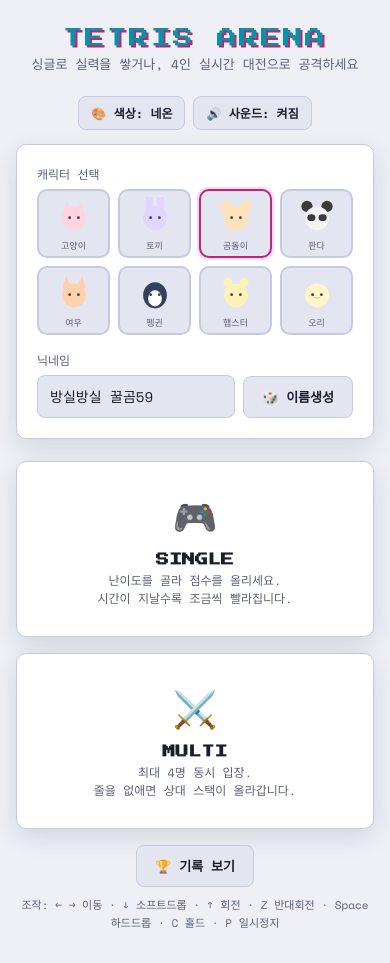
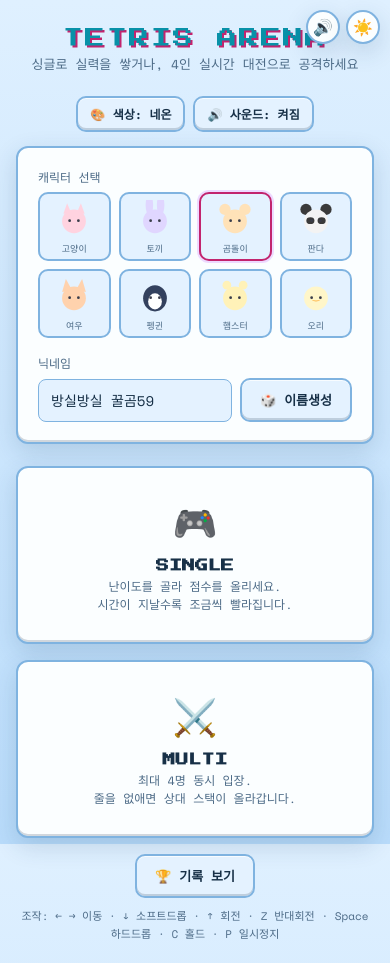
Before and after one commit to jwh0824-spec/tetris-arena, a website: page index.html in a window 390 px wide. Drawn offline with nearby package versions, Linux system fonts and the light colour scheme.

Commit message:
Add in-game sound toggle, light/dark UI theme switch, arcade-style skin polish
- A floating sound icon button (top-right, on every screen) toggles
  audio without leaving the game, addressing sound only being reachable
  from the main menu before.
- Add an explicit light/dark UI toggle (separate from the neon/color/
  mono block-color theme) — the app previously only followed the OS's
  prefers-color-scheme with no in-app control or visible indicator.
- Reskin pass inspired by classic arcade Tetris UIs: chunkier beveled
  borders/shadows on cards and buttons, a warm gold accent for primary
  buttons, and a livelier sky-blue gradient background in light mode
  (dark mode keeps the moody navy/neon look, similarly bevelled).

```diff
--- a/index.html
+++ b/index.html
@@ -10,23 +10,29 @@
 <link rel="stylesheet" href="https://fonts.googleapis.com/css2?family=Press+Start+2P&family=Space+Mono:wght@400;700&display=swap">
 <style>
 :root{
-  --bg:#eef0f6;
-  --surface:#ffffff;
-  --surface-2:#e3e6f0;
-  --border:#c6cade;
-  --text:#1a1d2b;
-  --text-dim:#5b6079;
+  --bg:#dff0ff;
+  --bg2:#b9dcfb;
+  --surface:#fbfeff;
+  --surface-2:#e4f2ff;
+  --border:#7fb3e0;
+  --text:#173047;
+  --text-dim:#4d6b87;
   --cyan:#0891a8;
   --magenta:#c2246e;
   --yellow:#b8860a;
   --green:#1a9e5c;
   --danger:#d6304a;
-  --shadow: 0 8px 24px rgba(20,22,40,.12);
-  --radius: 10px;
+  --gold:#f7ad2b;
+  --gold-dark:#c9790c;
+  --bevel-hi: rgba(255,255,255,.75);
+  --bevel-lo: rgba(20,40,70,.18);
+  --shadow: 0 8px 24px rgba(20,60,100,.16);
+  --radius: 12px;
 }
 @media (prefers-color-scheme: dark){
   :root:not([data-theme="light"]){
     --bg:#0a0d17;
+    --bg2:#131a2c;
     --surface:#121627;
     --surface-2:#1a2038;
     --border:#2c3356;
@@ -37,11 +43,16 @@
     --yellow:#ffd23f;
     --green:#4dff92;
     --danger:#ff5468;
+    --gold:#ffc94d;
+    --gold-dark:#c98a1a;
+    --bevel-hi: rgba(255,255,255,.08);
+    --bevel-lo: rgba(0,0,0,.45);
     --shadow: 0 8px 28px rgba(0,0,0,.5);
   }
 }
 :root[data-theme="dark"]{
   --bg:#0a0d17;
+  --bg2:#131a2c;
   --surface:#121627;
   --surface-2:#1a2038;
   --border:#2c3356;
@@ -52,12 +63,17 @@
   --yellow:#ffd23f;
   --green:#4dff92;
   --danger:#ff5468;
+  --gold:#ffc94d;
+  --gold-dark:#c98a1a;
+  --bevel-hi: rgba(255,255,255,.08);
+  --bevel-lo: rgba(0,0,0,.45);
   --shadow: 0 8px 28px rgba(0,0,0,.5);
 }
 *{box-sizing:border-box;}
 body{
   margin:0;
-  background:var(--bg);
+  background:linear-gradient(180deg, var(--bg) 0%, var(--bg2) 100%);
+  background-attachment:fixed;
   color:var(--text);
   font-family:'Space Mono',ui-monospace,monospace;
   min-height:100vh;
@@ -82,9 +98,9 @@ body{
 
 .card{
   background:var(--surface);
-  border:1px solid var(--border);
+  border:2px solid var(--border);
   border-radius:var(--radius);
-  box-shadow:var(--shadow);
+  box-shadow:var(--shadow), inset 0 1px 0 var(--bevel-hi), inset 0 -2px 0 var(--bevel-lo);
 }
 .pad{ padding:20px; }
 
@@ -116,21 +132,44 @@ body{
   font-family:'Space Mono',monospace;
   font-weight:700;
   cursor:pointer;
-  border:1px solid var(--border);
+  border:2px solid var(--border);
   background:var(--surface-2);
   color:var(--text);
   padding:10px 18px;
-  border-radius:8px;
+  border-radius:10px;
   font-size:13px;
-  transition:background .12s,border-color .12s;
+  box-shadow:inset 0 1px 0 var(--bevel-hi), inset 0 -2px 0 var(--bevel-lo);
+  transition:background .12s,border-color .12s,transform .08s;
 }
 .btn:hover{ border-color:var(--cyan); }
-.btn.primary{ background:var(--cyan); color:#04141a; border-color:var(--cyan); }
+.btn:active{ transform:translateY(1px); box-shadow:inset 0 1px 2px var(--bevel-lo); }
+.btn.primary{
+  background:linear-gradient(180deg, var(--gold) 0%, var(--gold-dark) 100%);
+  color:#3a2205; border-color:var(--gold-dark);
+  text-shadow:0 1px 0 rgba(255,255,255,.35);
+}
 .btn.primary:hover{ filter:brightness(1.08); }
 .btn.selected{ border-color:var(--magenta); box-shadow:0 0 0 2px rgba(194,109,255,.25); }
 .team-badge{ font-size:10px; padding:1px 6px; border-radius:8px; margin-left:6px; }
 .team-badge.team-A{ background:rgba(255,90,90,.2); color:#ff8080; }
 .team-badge.team-B{ background:rgba(90,140,255,.2); color:#80aaff; }
+#quick-settings{
+  position:fixed;
+  top:max(10px, env(safe-area-inset-top, 0px));
+  right:10px;
+  z-index:200;
+  display:flex;
+  gap:6px;
+}
+.icon-btn{
+  width:34px; height:34px;
+  padding:0;
+  display:flex; align-items:center; justify-content:center;
+  font-size:16px;
+  border-radius:50%;
+  background:var(--surface);
+  box-shadow:var(--shadow);
+}
 .btn.danger{ background:transparent; border-color:var(--danger); color:var(--danger); }
 .btn:disabled{ opacity:.4; cursor:not-allowed; }
 
@@ -234,6 +273,11 @@ canvas{ background:var(--surface-2); border:1px solid var(--border); border-radi
 .touch-controls button{ padding:14px 0; font-size:16px; }
 @media (max-width:700px){ .touch-controls{ display:grid; } }
 </style>
+
+<div id="quick-settings">
+  <button class="btn icon-btn" id="btn-sound-toggle-float" title="사운드 켜기/끄기">🔊</button>
+  <button class="btn icon-btn" id="btn-ui-theme-toggle" title="라이트/다크 전환">🌙</button>
+</div>
 
 <div id="app">
 
@@ -661,11 +705,28 @@ function setSoundOn(on){
 }
 const COLOR_THEME_LABELS = { neon:"네온", color:"컬러", mono:"흑백" };
 const COLOR_THEME_ORDER = ["neon","color","mono"];
+function detectEffectiveUiTheme(){
+  let saved = null;
+  try{ saved = localStorage.getItem("tetris_uiTheme"); }catch(e){}
+  if(saved==="light" || saved==="dark") return saved;
+  try{ return (window.matchMedia && window.matchMedia("(prefers-color-scheme: dark)").matches) ? "dark" : "light"; }catch(e){ return "dark"; }
+}
+let uiTheme = detectEffectiveUiTheme();
+function applyUiTheme(theme){
+  uiTheme = theme === "light" ? "light" : "dark";
+  document.documentElement.setAttribute("data-theme", uiTheme);
+  try{ localStorage.setItem("tetris_uiTheme", uiTheme); }catch(e){}
+}
+applyUiTheme(uiTheme);
 function updateSettingsButtons(){
   const themeBtn = $("btn-color-theme");
   if(themeBtn) themeBtn.textContent = "🎨 색상: " + (COLOR_THEME_LABELS[colorTheme]||"네온");
   const soundBtn = $("btn-sound-toggle");
   if(soundBtn) soundBtn.textContent = soundOn ? "🔊 사운드: 켜짐" : "🔈 사운드: 꺼짐";
+  const soundFloat = $("btn-sound-toggle-float");
+  if(soundFloat) soundFloat.textContent = soundOn ? "🔊" : "🔈";
+  const uiThemeBtn = $("btn-ui-theme-toggle");
+  if(uiThemeBtn) uiThemeBtn.textContent = uiTheme==="dark" ? "🌙" : "☀️";
 }
 document.addEventListener("DOMContentLoaded", updateSettingsButtons);
 if(document.readyState !== "loading") updateSettingsButtons();
@@ -675,9 +736,15 @@ $("btn-color-theme").addEventListener("click", ()=>{
   applyColorTheme(next);
   updateSettingsButtons();
 });
-$("btn-sound-toggle").addEventListener("click", ()=>{
+function toggleSoundClick(){
   setSoundOn(!soundOn);
   ensureAudioCtx();
+  updateSettingsButtons();
+}
+$("btn-sound-toggle").addEventListener("click", toggleSoundClick);
+$("btn-sound-toggle-float").addEventListener("click", toggleSoundClick);
+$("btn-ui-theme-toggle").addEventListener("click", ()=>{
+  applyUiTheme(uiTheme==="dark" ? "light" : "dark");
   updateSettingsButtons();
 });
 const SHAPES = {
```
